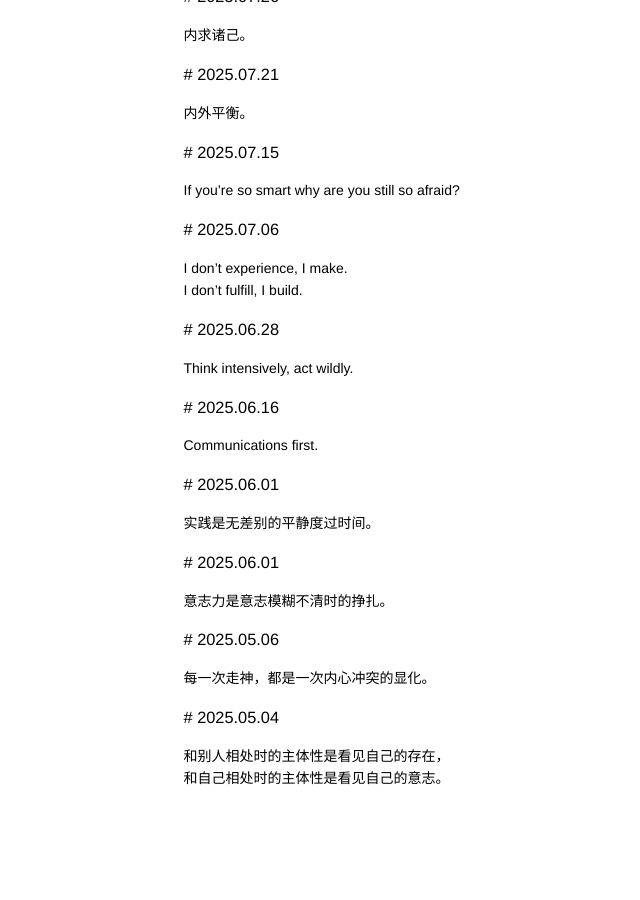
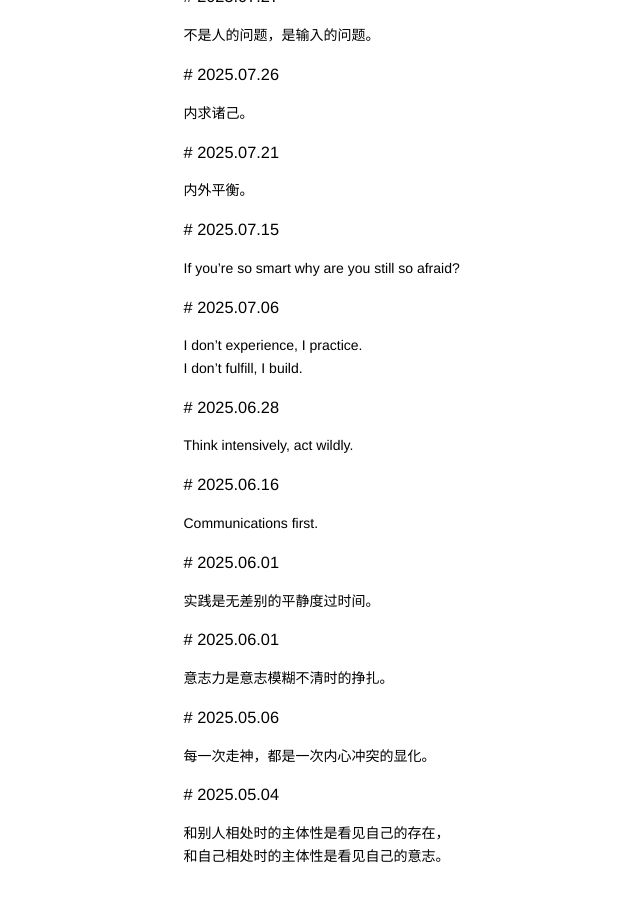
Before and after one commit to kidlj/awei, a Jekyll site: the page built from _wiki/wills.md, in a window 1280 px wide and 900 px high, scrolled down 1203 px. Shown: the whole window, without its empty margins (164-804 px from the left). Built offline with Jekyll 4.4.1, drawn with Linux system fonts in a browser that asks for light colours; some of the changed text lies outside the part shown.

Commit message:
update wills

```diff
--- a/_wiki/wills.md
+++ b/_wiki/wills.md
@@ -70,7 +74,7 @@ If you're so smart why are you still so afraid?
 
 ### 2025.07.06
 
-I don't experience, I make.
+I don't experience, I practice.
 I don't fulfill, I build.
 
 ### 2025.06.28
```
Also changed, not shown: other parts of _wiki/wills.md (+4 -0 lines).
